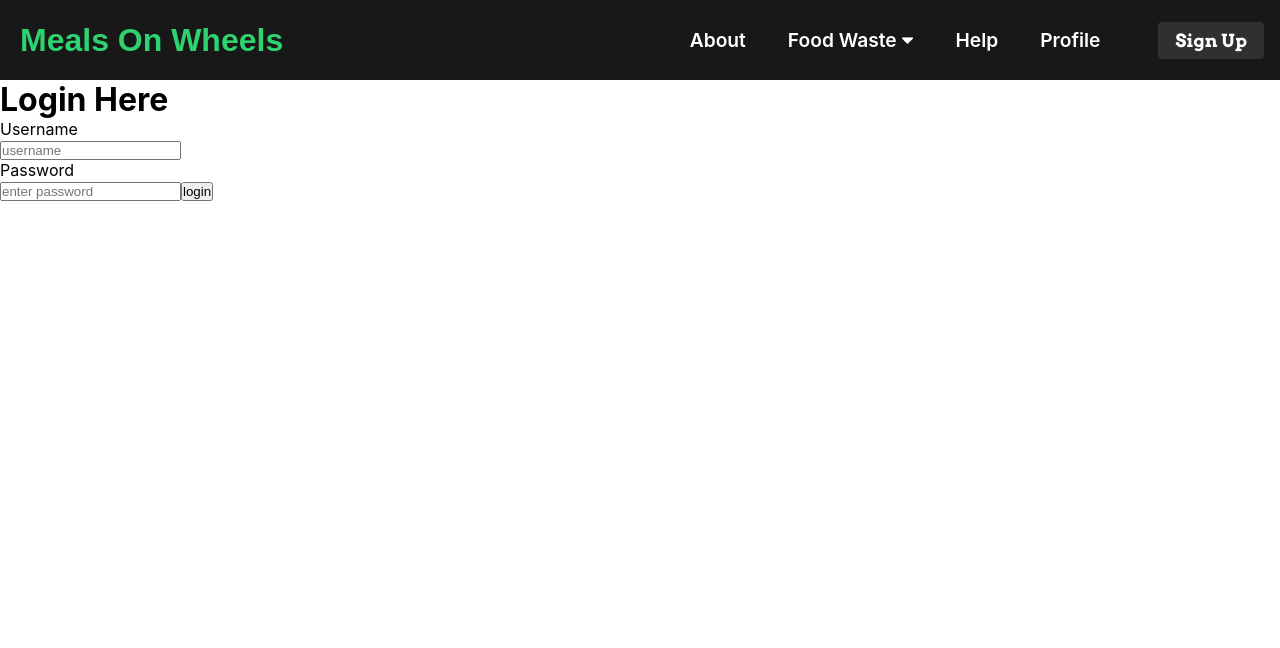
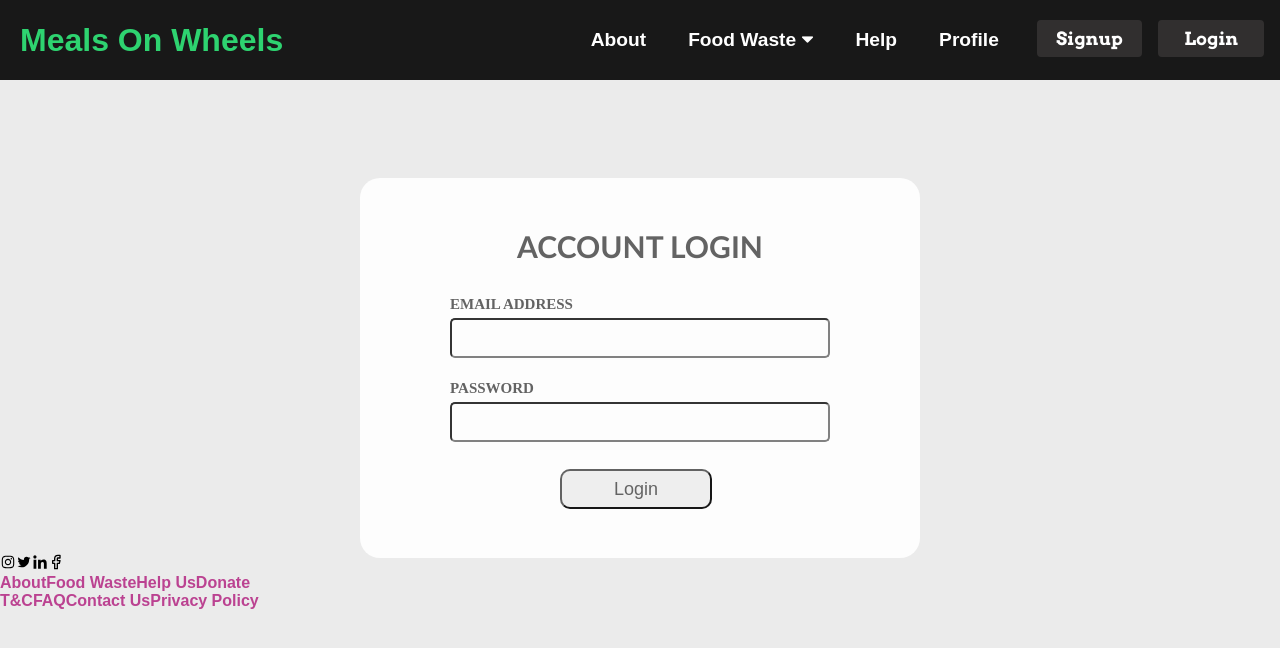
Before and after one commit to sagiruthvik/Year2_Group_Project, a React (Create React App) app in the folder Front-End/client/: page /login in a window 1280 px wide. Shown: the top 648 px of the page. Built offline with nearby package versions, Linux system fonts and the light colour scheme; a web font is replaced by a local one.

Commit message:
Created new login and signup pages on front-end. Minor modification to controller files.

```diff
--- a/Front-End/client/src/App.js
+++ b/Front-End/client/src/App.js
@@ -10,9 +10,8 @@ import Problem from './components/pages/Foodwaste/Problem'
 import Contribute from './components/pages/Foodwaste/Contribute'
 import Help from './components/pages/Help'
 
-
-import Login from './components/pages/login.js';
-import Signup from './components/pages/signup.js';
+import Login from './components/pages/Login/login.js';
+import Signup from './components/pages/Signup/signup.js';
 //import Browse from './components/pages/browse.js';
 //import UpdateFood from './components/pages/updateFood.js';
 
--- a/Front-End/client/src/components/Navbar/Button.css
+++ b/Front-End/client/src/components/Navbar/Button.css
@@ -3,7 +3,17 @@
 }
 
 .signup-button {
+  margin-left: -20px;
+  margin-right: 20px;
+}
+
+.login-button {
+  margin-right: 20px;
+}
+
+.login-button, .signup-button {
   padding: 8px 10px;
+  margin-top: 20px;
   border-radius: 4px;
   outline: none;
   border: none;
@@ -15,7 +25,7 @@
   font-family: "Arvo", sans-serif;
 }
 
-.signup-button:hover {
+.login-button:hover, .signup-button:hover {
   padding: 6px 18px;
   transition: all 0.3s ease-out;
   background-color: transparent;
@@ -25,7 +35,7 @@
 }
 
 @media screen and (max-width: 1420px) {
-  .signup-button {
+  .login-button, .signup-button {
     width: 6.6rem;
     margin-right: 1rem;
   }
--- /dev/null
+++ b/Front-End/client/src/components/Navbar/LoginButton.js
@@ -0,0 +1,11 @@
+import React from 'react'
+import './Button.css'
+import { Link } from 'react-router-dom'
+
+export function LoginButton() {
+    return(
+        <Link to="/Login">
+            <button className="login-button">Login </button>
+        </Link>
+    );
+}
--- a/Front-End/client/src/components/Navbar/Navbar.css
+++ b/Front-End/client/src/components/Navbar/Navbar.css
@@ -2,7 +2,7 @@
   background: #181818;
   display: flex;
   justify-content: center;
-  align-items: center;
+  /*align-items: center;*/
   height: 80px;
   font-size: 1.2rem;
 }
@@ -16,6 +16,7 @@
   margin-left: 20px;
   cursor: pointer;
   white-space: nowrap;
+  align-self: center;
 }
 
 .fa-firstdraft {
--- a/Front-End/client/src/components/Navbar/Navbar.js
+++ b/Front-End/client/src/components/Navbar/Navbar.js
@@ -1,9 +1,10 @@
 import React, { useState } from 'react'
-import { Button } from './Button'
+import { LoginButton } from './LoginButton'
 import { Link } from 'react-router-dom'
 import './Navbar.css'
 import Dropdown from './Dropdown'
 import { faWindowMinimize } from '@fortawesome/free-solid-svg-icons'
+import {SignupButton} from "./SignupButton";
 
 function Navbar() {
 const [click, setClick] = useState(false);
@@ -64,12 +65,19 @@ const onMouseLeave = () => {
                     </Link>
                 </li>
                 <li className= "nav-item">
-                    <Link to ="/Sign-Up" className="navbar_links_mobile" onClick={closeMobileMenu}>
-                        Sign Up
+                    <Link to ="/Signup" className="navbar_links_mobile" onClick={closeMobileMenu}>
+                        Signup
+                    </Link>
+                </li>
+                <li className= "nav-item">
+                    <Link to ="/Login" className="navbar_links_mobile" onClick={closeMobileMenu}>
+                        Login
                     </Link>
                 </li>
             </ul>
-            <Button/>
+            <SignupButton/>
+            <LoginButton/>
+
         </nav>
         </>
     );
--- a/Front-End/client/src/components/Navbar/Button.js
+++ b/Front-End/client/src/components/Navbar/SignupButton.js
@@ -2,10 +2,10 @@ import React from 'react'
 import './Button.css'
 import { Link } from 'react-router-dom'
 
-export function Button() {
+export function SignupButton() {
     return(
-        <Link to="sign-up">
-            <button className="signup-button">Sign Up </button>
+        <Link to="/Signup">
+            <button className="signup-button">Signup </button>
         </Link>
     );
 }
--- /dev/null
+++ b/Front-End/client/src/components/pages/Login/login.css
@@ -0,0 +1,84 @@
+body, html {
+    width: 100%;
+    height: max-content;
+    font-family: Raleway-Regular, sans-serif;
+    background-color: #ebebeb;
+}
+
+.container-login{
+    width:560px;
+    height:380px;
+    background: white;
+    top: 46%;
+    left: 50%;
+    position:absolute;
+    transform: translate(-50%,-50%);
+    box-sizing: border-box;
+    border-radius: 20px;
+    padding:70px 90px;
+    opacity: 0.9;
+    text-transform: uppercase;
+}
+
+#loginTitle {
+    margin: -20px 0 10px 0px;
+    padding: 0 0 20px;
+    text-align: center;
+    font-size: 30px;
+    font-family: Raleway-Medium, Calibri, serif;
+    line-height: 1.2;
+    width: 100%;
+    color: #555555;
+}
+
+#loginSubHeading {
+    margin-bottom: 3px;
+    padding: 0;
+    font-weight:bold;
+    color: #555555;
+    font-family: Raleway-SemiBold, "Segoe UI Semibold", serif;
+    font-size: 15px;
+    line-height: 1.4;
+    text-transform: uppercase;
+
+}
+.inputFields {
+    width:100%;
+    margin-bottom:20px;
+}
+
+.inputFields {
+    background: transparent;
+    height:40px;
+    color: black;
+    font-size: 16px;
+    border-radius: 5px;
+}
+
+.inputFields:focus, .submitButton:focus{
+    outline: none !important;
+    border-color: #2ed370;
+    border-width: 2px;
+    box-shadow: 0 0 7px #7cc242;
+}
+
+.submitButton:hover {
+    box-shadow: 0 0 20px #7cc242;
+    background-color: #e8ffda;
+}
+
+.submitButton {
+    color: #555555;
+    width: 40%;
+    align-self: center;
+    height: 40px;
+    font-size: 18px;
+    border-radius: 10px;
+    margin-left: 110px;
+    margin-top: 7px;
+}
+
+
+#customFooter {
+    margin-top: 37%;
+}
--- /dev/null
+++ b/Front-End/client/src/components/pages/Login/login.js
@@ -0,0 +1,25 @@
+import React from 'react';
+import '../Login/login.css';
+import Footer from "../../Footer";
+
+function login() {
+    return (
+        <body>
+        <div className="container-login">
+            <h1 id="loginTitle">Account Login</h1>
+            <form>
+                <p id="loginSubHeading">Email Address</p>
+                <input className="inputFields" type="text" name="username" />
+                <p id="loginSubHeading">Password</p>
+                <input className="inputFields" type="text" name="password"/>
+                <input className="submitButton" type="submit" name="login" value="Login"/>
+            </form>
+        </div>
+        <div id="customFooter">
+            <Footer/>
+        </div>
+        </body>
+    );
+}
+
+export default login;
--- /dev/null
+++ b/Front-End/client/src/components/pages/Signup/signup.css
@@ -0,0 +1,90 @@
+body, html {
+    width: 100%;
+    height: max-content;
+    font-family: Raleway-Regular, sans-serif;
+    background-color: #ebebeb;
+}
+
+.container-signup{
+    width:560px;
+    height:710px;
+    background: white;
+    top: 63%;
+    left: 50%;
+    position:absolute;
+    transform: translate(-50%,-50%);
+    box-sizing: border-box;
+    border-radius: 20px;
+    padding:70px 90px;
+    opacity: 0.9;
+    text-transform: uppercase;
+}
+
+#signupTitle {
+    margin: -40px 0 10px 0px;
+    padding: 0 0 0px;
+    text-align: center;
+    font-size: 30px;
+    font-family: Raleway-Medium, Calibri, serif;
+    line-height: 1.2;
+    width: 100%;
+    color: #555555;
+}
+
+#signupSubHeading {
+    margin-bottom: 3px;
+    padding: 0;
+    font-weight: bold;
+    color: #404040;
+    font-family: Raleway-SemiBold, "Segoe UI Semibold", serif;
+    font-size: 15px;
+    line-height: 1;
+    text-transform: uppercase;
+}
+
+.inputFields {
+    width:100%;
+    margin-bottom:20px;
+}
+
+.inputFields {
+    background: transparent;
+    height:40px;
+    color: black;
+    font-size: 16px;
+    border-radius: 5px;
+}
+
+.inputFields:focus, .submitButton:focus{
+    outline: none !important;
+    border-color: #474343;
+    border-width: 2px;
+    box-shadow: 0 0 6px #2e2e2e;
+}
+
+.submitButton:hover {
+    box-shadow: 0 0 23px #2e2e2e;
+    background-color: #2ed370;
+    color: black;
+}
+
+.submitButton {
+    color: #555555;
+    width: 40%;
+    align-self: center;
+    height: 40px;
+    font-size: 18px;
+    border-radius: 10px;
+    margin-left: 110px;
+    margin-top: 7px;
+}
+
+#requiredStarLabel {
+    color: #555555;
+    font-style: oblique;
+    font-size: 12px;
+}
+
+#customSignUpFooter {
+    margin-top: 52%;
+}
--- /dev/null
+++ b/Front-End/client/src/components/pages/Signup/signup.js
@@ -0,0 +1,37 @@
+import React from 'react';
+import Footer from "../../Footer";
+import '../Signup/signup.css';
+
+function signup() {
+    return (
+        <body>
+        <div className="container-signup">
+            <h1 id="signupTitle">Register Account</h1>
+            <form>
+                <a id="requiredStarLabel">(*) = Field is required.</a>
+                <p id="signupSubHeading" style={{marginTop: "10px"}}>First Name*</p>
+                <input className="inputFields" type="text" name="firstName" />
+                <p id="signupSubHeading">Last Name*</p>
+                <input className="inputFields" type="text" name="LastName" />
+                <p id="signupSubHeading">DOB*</p>
+                <input className="inputFields" type="text" name="dateOfBirth" />
+                <p id="signupSubHeading">Email Address*</p>
+                <input className="inputFields" type="text" name="username" />
+                <p id="signupSubHeading">Password*</p>
+                <input className="inputFields" type="text" name="password"/>
+                <p id="signupSubHeading">Phone Number</p>
+                <input className="inputFields" type="text" name="phone" />
+                <p id="signupSubHeading">Allergy</p>
+                <input className="inputFields" type="text" name="allergy" />
+                <input className="submitButton" type="submit" name="login" value="Signup"/>
+            </form>
+        </div>
+        <div id="customSignUpFooter">
+            <Footer/>
+        </div>
+        </body>
+    );
+}
+
+
+export default signup;
--- a/Front-End/client/src/components/pages/login.js
+++ /dev/null
@@ -1,29 +0,0 @@
-import React, { Component } from 'react';
-
-
-
-
-class Login extends Component {
-
-  render(){
-  return (
-    <div class= "backgroundbox">
-    <div class= "loginbox">
-        <h1>Login Here</h1>
-        <form>
-
-        <p>Username</p>
-        <input type ="text" name="username" placeholder="username"></input>
-        <p>Password</p>
-        <input type ="text" name="password" placeholder="enter password"></input>
-        <input type ="submit" name="" value="login" variant = "success"></input>
-        </form>
-    </div>
-    </div>
-  );
-}
-}
-
-
-
-export default Login;
--- a/Front-End/client/src/components/pages/signup.js
+++ /dev/null
@@ -1,25 +0,0 @@
-import React, { Component } from 'react';
-
-
-class Signup extends Component {
-    render(){
-  return (
-    <div class= "backgroundbox">
-    <div class= "signupbox">
-        <h1>Sign up Here</h1>
-        <form>
-        <p>Username</p>
-        <input type ="text" name="username" placeholder="enter username" className ="form-control"/>
-        <p>Password</p>
-        <input type ="text" name="password" placeholder="enter password" className ="form-control"/>
-        <p>Email</p>
-        <input type ="text" name="email" placeholder="enter email" className ="form-control"/>
-        <input type ="submit" name="" value="Sign up"></input>
-        </form>
-    </div>
-    </div>
-  );
-}
-}
-
-export default Signup;
```
Also changed, not shown: 2 other files (tests, documents, lock files or other folders).
